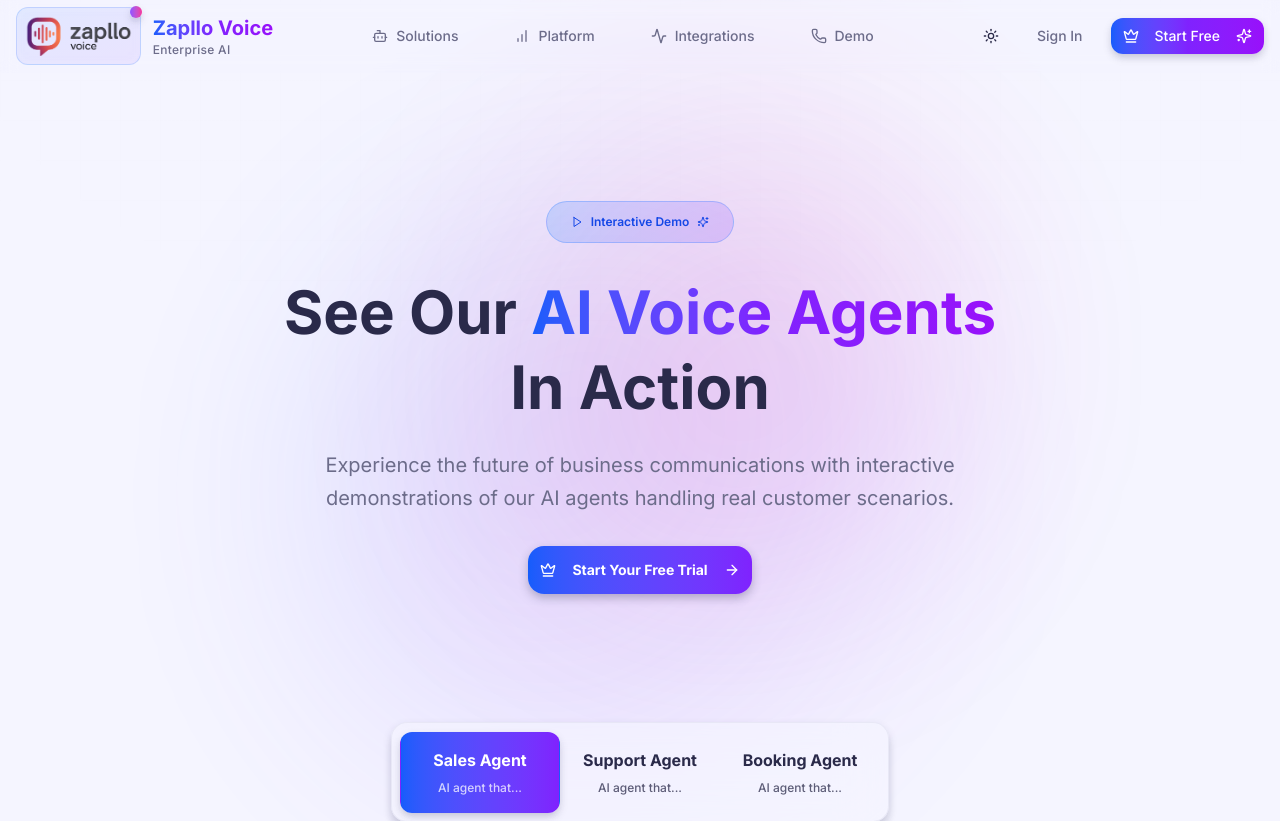
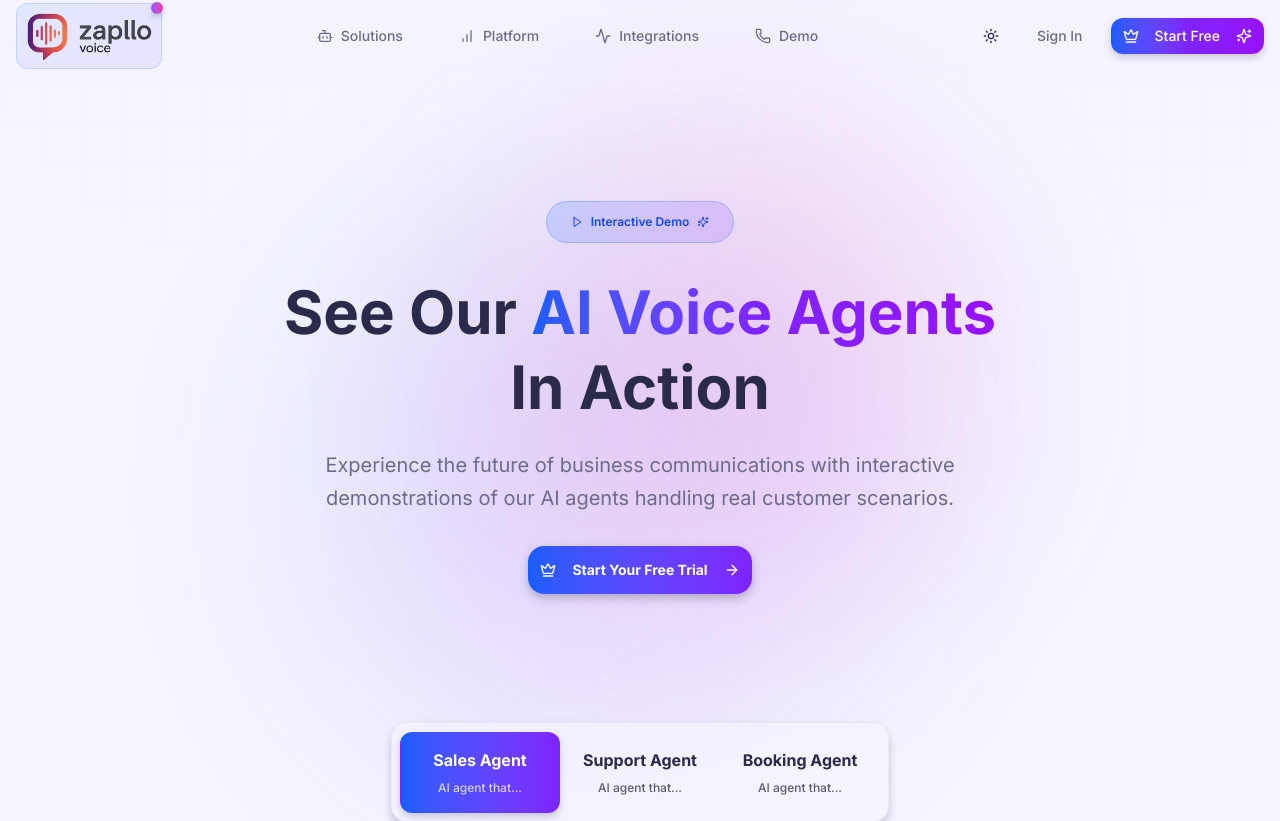
Before and after one commit to zapllo/ai, a Next.js app: page /demo in a window 1280 px wide. Shown: the top 821 px of the page. Built offline with nearby package versions, Linux system fonts and the light colour scheme.

Commit message:
Okay now

```diff
--- a/src/app/demo/page.tsx
+++ b/src/app/demo/page.tsx
@@ -141,9 +141,8 @@ const InteractiveDemo = ({ scenario }: { scenario: typeof demoScenarios[0] }) =>
                   {steps.map((_, index) => (
                     <div
                       key={index}
-                      className={`h-2 w-2 rounded-full transition-all duration-300 ${
-                        index <= currentStep ? 'bg-white' : 'bg-white/30'
-                      }`}
+                      className={`h-2 w-2 rounded-full transition-all duration-300 ${index <= currentStep ? 'bg-white' : 'bg-white/30'
+                        }`}
                     />
                   ))}
                 </div>
@@ -211,7 +210,20 @@ export default function DemoPage() {
         <div className="container mx-auto px-4 h-18 flex items-center justify-between">
           <Link href="/" className="flex items-center gap-3 z-10 group">
             <div className="relative p-2 rounded-xl bg-gradient-to-br from-blue-500/10 to-violet-500/10 border border-blue-500/20 backdrop-blur-sm">
-              <Image src="/zapllo.png" alt="Zapllo AI" width={40} height={40} className="h-10 w-auto relative z-10" />
+              <Image
+                src="/zapllo.png"
+                alt="Zapllo AI"
+                width={100}
+                height={100}
+                className="h-12 dark:hidden w-auto relative z-10"
+              />
+              <Image
+                src="/dark.png"
+                alt="Zapllo AI"
+                width={100}
+                height={100}
+                className="h-12 dark:block hidden w-auto relative z-10"
+              />
               <div className="absolute -top-0.5 -right-0.5">
                 <div className="relative flex h-3 w-3">
                   <span className="animate-ping absolute inline-flex h-full w-full rounded-full bg-gradient-to-r from-violet-400 to-pink-400 opacity-75"></span>
@@ -219,12 +231,12 @@ export default function DemoPage() {
                 </div>
               </div>
             </div>
-            <div className="flex flex-col">
+            {/* <div className="flex flex-col">
               <span className="text-xl font-bold bg-clip-text text-transparent bg-gradient-to-r from-blue-600 via-violet-600 to-purple-600 dark:from-blue-400 dark:via-violet-400 dark:to-purple-400">
                 Zapllo Voice
               </span>
               <span className="text-xs text-muted-foreground font-medium tracking-wide">Enterprise AI</span>
-            </div>
+            </div> */}
           </Link>
 
           <nav className="hidden lg:flex items-center gap-8">
--- a/src/app/status/page.tsx
+++ b/src/app/status/page.tsx
@@ -162,14 +162,27 @@ export default function StatusPage() {
         <div className="container mx-auto px-4 h-18 flex items-center justify-between">
           <Link href="/" className="flex items-center gap-3 z-10">
             <div className="relative p-2 rounded-xl bg-gradient-to-br from-blue-500/10 to-violet-500/10 border border-blue-500/20 backdrop-blur-sm">
-              <Image src="/zapllo.png" alt="Zapllo AI" width={40} height={40} className="h-10 w-auto" />
+              <Image
+                src="/zapllo.png"
+                alt="Zapllo AI"
+                width={100}
+                height={100}
+                className="h-12 dark:hidden w-auto relative z-10"
+              />
+              <Image
+                src="/dark.png"
+                alt="Zapllo AI"
+                width={100}
+                height={100}
+                className="h-12 dark:block hidden w-auto relative z-10"
+              />
             </div>
-            <div className="flex flex-col">
+            {/* <div className="flex flex-col">
               <span className="text-xl font-bold bg-clip-text text-transparent bg-gradient-to-r from-blue-600 via-violet-600 to-purple-600 dark:from-blue-400 dark:via-violet-400 dark:to-purple-400">
                 Zapllo Voice
               </span>
               <span className="text-xs text-muted-foreground font-medium">Enterprise AI</span>
-            </div>
+            </div> */}
           </Link>
 
           <nav className="hidden lg:flex items-center gap-8">
```
